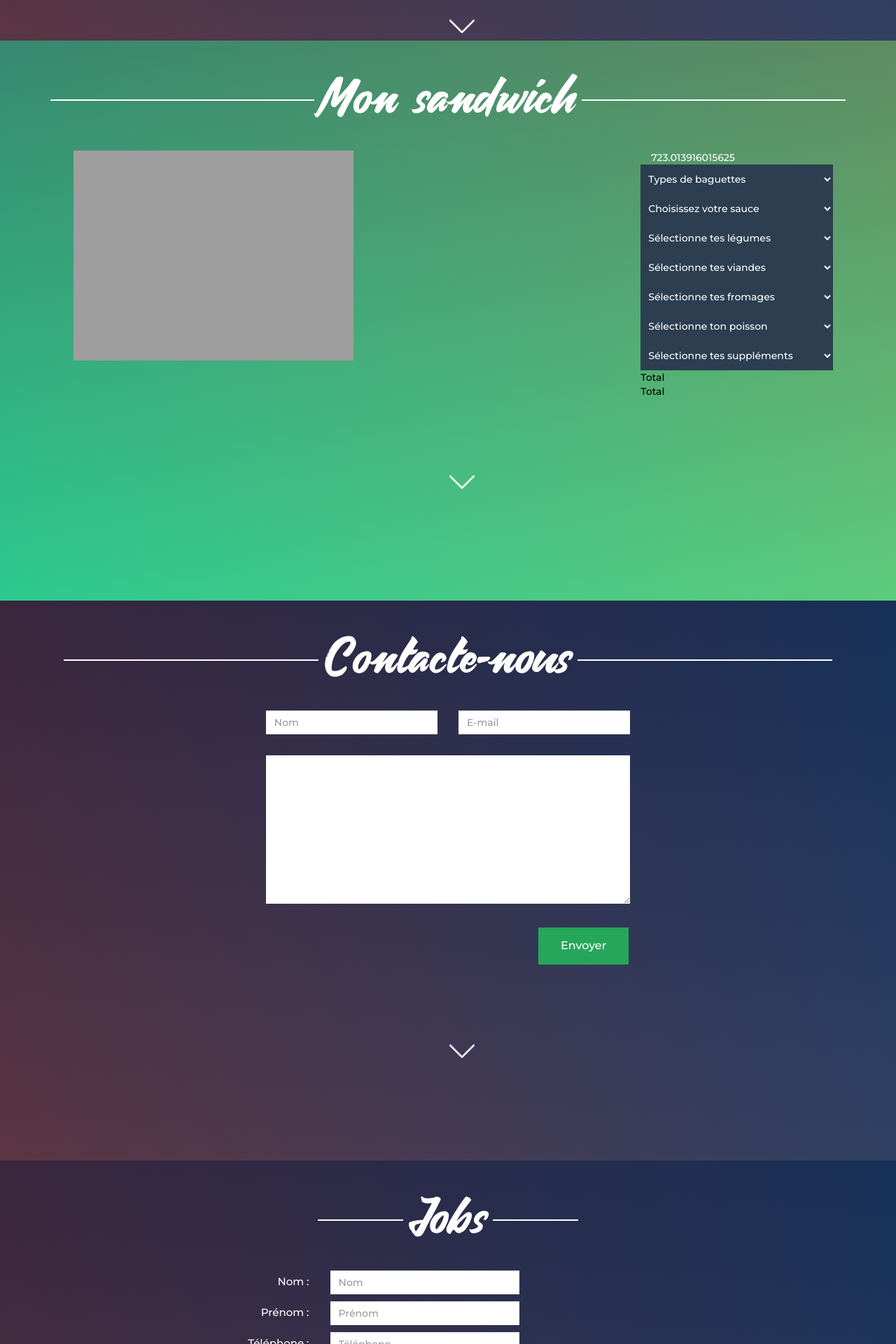
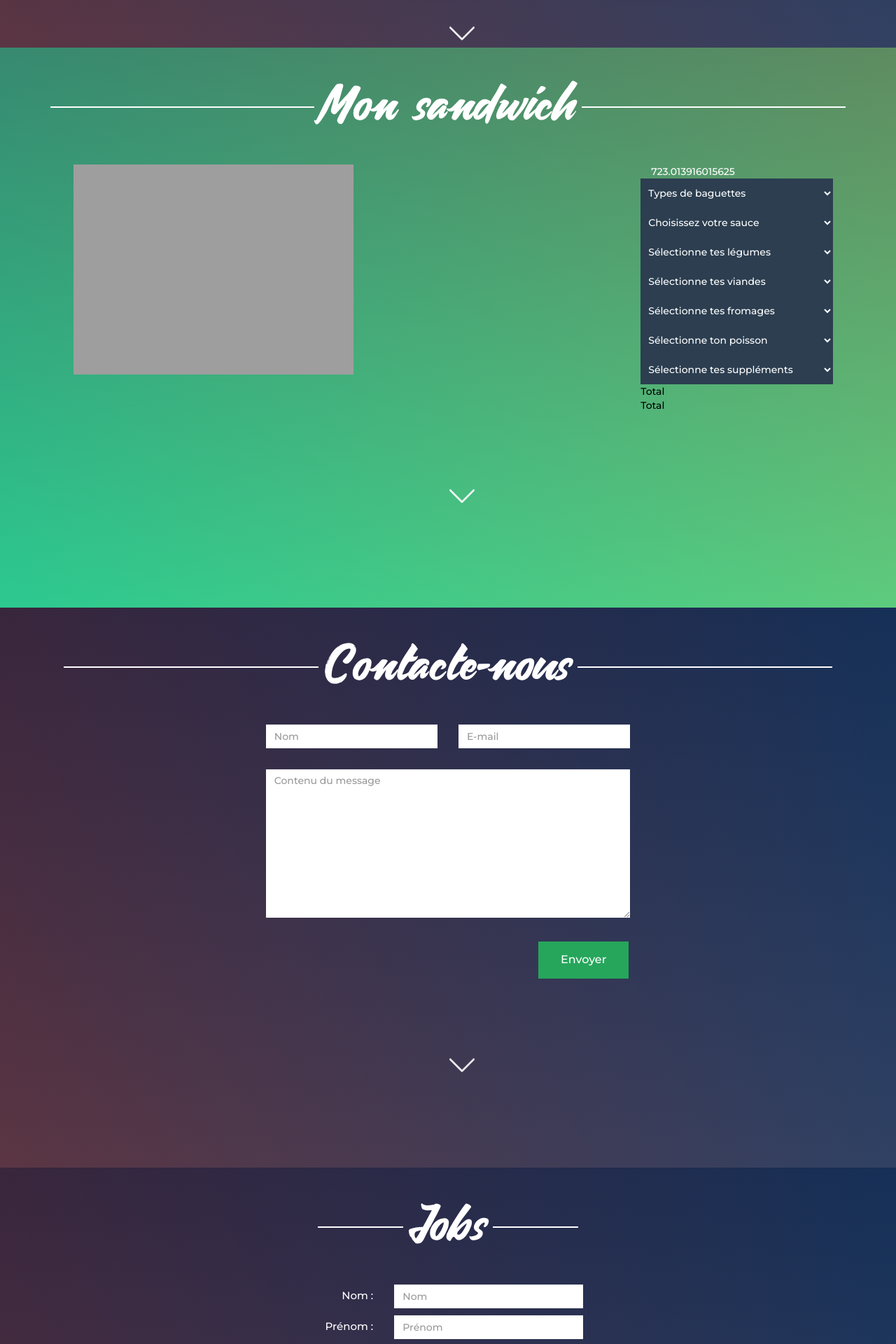
Before and after one commit to Legendthriller69/Sandwicherie, a PHP site: page /index.html in a window 1280 px wide. Shown: the part 1640-3560 px from the top of the page at 70% size. Run offline with PHP 8.4, Linux system fonts and the light colour scheme; some libraries are stand-ins or nearby versions.

Commit message:
Plusieurs petits détails

```diff
--- a/css/main.css
+++ b/css/main.css
@@ -104,7 +104,7 @@ section {
 {
     text-align: center;
     margin-top: 30px;
-	margin-bottom : 20px;
+	margin-bottom : 30px;
     color: #FFFFFF;
     vertical-align: middle;
 }
@@ -169,6 +167,9 @@ section {
     color: white;
     margin-top: 50px;
     font-weight: bolder;
+}
+.col-md-12 {
+	margin : auto;
 }
 
 /*--------------logo section1 ----------------*/
@@ -313,6 +309,9 @@ button {
     padding-top: 15px;
     padding-bottom: 15px;
     text-align: center;
+}
+#section5 {
+	padding-bottom : 100px;
 }
 /*--------------footer----------------*/
 .paddingFooter {
--- a/index.html
+++ b/index.html
@@ -281,7 +281,7 @@
 
 
 <section id="section4" class="background-section">
-    <div class="container-fluid ">
+    <div class="container-fluid">
         <div class="row">
             <div class="col-lg-12">
                 <div class="section-title">
@@ -289,34 +289,35 @@
 				</div>
             </div>
         </div>
+        <form name="contactForm" action="index.php" method="post">
 			<div class="row">
-            <div class="col-md-3">
+				<div class="col-lg-3 hidden-md hidden-sm hidden-xs">
 				</div>
-            <div class="col-md-6">
+				<div class="col-lg-6 col-md-12">
 					<div class="row">
-                    <div class="col-md-6">
-                        <input class="form-control" type="text" placeholder="Nom"/>
+						<div class="col-lg-6">
+							<input class="form-control" name="contactName" type="text" placeholder="Nom"/>
 						</div>
-                    <div class="col-md-6">
-                        <input class="form-control" type="text" placeholder="E-mail"/>
+						<div class="col-lg-6">
+							<input class="form-control" name="contactEmail" type="text" placeholder="E-mail"/>
 						</div>
 					</div>
 					<div class="row ">
-                    <div class="col-md-12">
-                        <textarea class="form-control" rows="10"></textarea>
+						<div class="col-lg-12">
+							<textarea class="form-control" name="contactContent" placeholder="Contenu du message" rows="10"></textarea>
 						</div>
 
 					</div>
 					<div class="row right">
-                    <div class="col-md-12">
-                        <button>Envoyer</button>
+						<div class="col-lg-12">
+							<button name="contactButton">Envoyer</button>
 						</div>
 					</div>
 				</div>
-            <div class="col-md-3">
+				<div class="col-lg-3 hidden-md hidden-sm hidden-xs">
 				</div>
-
 			</div>
+		</form>
         <div class="scrollTo" href="#section5">
             <img src="img/down-arrow.svg" class="arrow">
         </div>
@@ -324,7 +325,7 @@
 </section>
 
 <section id="section5" class="background-section">
-    <div class="container-fluid ">
+    <div class="container-fluid">
         <div class="row">
             <div class="col-lg-12">
                 <div class="section-title"><span><div
@@ -332,68 +333,68 @@
 				</div>
             </div>
         </div>
-
+		<form name="contactForm" action="index.php" method="post">
 			<div class="row">
-            <div class="col-md-4 text-postule-list">
+				<div class="col-lg-5 text-postule-list hidden-md hidden-sm hidden-xs">
 					Nom :
 				</div>
-            <div class="col-md-8 field-postule">
+				<div class="col-lg-7 field-postule col-md-12">
 					<input class="form-control field-marge" type="text" placeholder="Nom"/>
 				</div>
 			</div>
 			<div class="row ">
-            <div class="col-md-4 text-postule-list">
+				<div class="col-lg-5 text-postule-list hidden-md hidden-sm hidden-xs">
 					Prénom :
 				</div>
-            <div class="col-md-8 field-postule">
+				<div class="col-lg-7 field-postule col-md-12">
 					<input class="form-control field-marge" type="text" placeholder="Prénom"/>
 				</div>
 			</div>
 			<div class="row ">
-            <div class="col-md-4 text-postule-list">
+				<div class="col-lg-5 text-postule-list hidden-md hidden-sm hidden-xs">
 					Téléphone :
 				</div>
-            <div class="col-md-8 field-postule">
+				<div class="col-lg-7 field-postule col-md-12">
 					<input class="form-control field-marge" type="text" placeholder="Téléphone"/>
 				</div>
 			</div>
 			<div class="row ">
-            <div class="col-md-4 text-postule-list">
+				<div class="col-lg-5 text-postule-list hidden-md hidden-sm hidden-xs">
 					E-mail :
 				</div>
-            <div class="col-md-8 field-postule">
+				<div class="col-lg-7 field-postule col-md-12">
 					<input class="form-control field-marge" type="text" placeholder="E-mail"/>
 				</div>
 			</div>
 			<div class="row ">
-            <div class="col-md-4 text-postule-list">
+				<div class="col-lg-5 text-postule-list hidden-md hidden-sm hidden-xs">
 					Adresse :
 				</div>
-            <div class="col-md-8 field-postule">
+				<div class="col-lg-7 field-postule col-md-12">
 					<input class="form-control field-marge" type="text" placeholder="Adresse"/>
 				</div>
 			</div>
 			<div class="row ">
-            <div class="col-md-4 text-postule-list">
+				<div class="col-lg-5 text-postule-list hidden-md hidden-sm hidden-xs">
 					Npa :
 				</div>
-            <div class="col-md-8 field-postule">
+				<div class="col-lg-7 field-postule col-md-12">
 					<input class="form-control field-marge" type="text" placeholder="Npa"/>
 				</div>
 			</div>
 			<div class="row ">
-            <div class="col-md-4 text-postule-list">
+				<div class="col-lg-5 text-postule-list hidden-md hidden-sm hidden-xs">
 					Ville :
 				</div>
-            <div class="col-md-8 field-postule">
+				<div class="col-lg-7 field-postule col-md-12">
 					<input class="form-control field-marge" type="text" placeholder="Ville"/>
 				</div>
 			</div>
 			<div class="row ">
-            <div class="col-md-4 text-postule-list">
+				<div class="col-lg-5 text-postule-list hidden-md hidden-sm hidden-xs">
 					Curriculum Vitae :
 				</div>
-            <div class="col-md-8 field-postule" id="holderMax">
+				<div class="col-lg-7 field-postule col-md-12" id="holderMax">
 					<div>Transmets nous ton CV
 						<button type="button" id="goThoughtFile">Parcourir</button>
 						<input type="file" name="cvFile" id="fileName" style="display:none"/>
@@ -402,11 +403,12 @@
 				</div>
 			</div>
 			<div class="row right">
-            <div class="col-md-8 send-postule">
+				<div class="col-lg-7 send-postule col-md-12 col-sm-12 col-xs-12">
 					<button>Envoyer</button>
 				</div>
-            <div class="col-md-4"></div>
+				<div class="col-lg-5"></div>
 			</div>
+		</form>
 	</div>
 </section>
 
@@ -418,8 +420,9 @@
                 <p class="paddingFooter">Tel : 079 955 01 47</p>
             </div>
             <div class="col-sm-4 madeLove">
-                made with <span class="heart heartbeat">&#9825;</span> in switzerland
+                made with <div class="heart heartbeat">&#9825;</div> in switzerland
             </div>
+			<div></div>
         </div>
     </div>
 </footer>
--- a/index.php
+++ b/index.php
@@ -524,7 +524,6 @@
 
 <section id="section4" class="background-section">
     <div class="container-fluid ">
-		<form name="contactForm" action="index.php" method="post">
 		<div class="row">
 			<div class="col-lg-12">
 				<div class="section-title"><span><div
@@ -532,6 +531,7 @@
 				</div>
 			</div>
 		</div>
+		<form name="contactForm" action="index.php" method="post">
 			<div class="row">
 				<div class="col-md-3">
 				</div>
@@ -568,7 +568,6 @@
 
 <section id="section5" class="background-section">
     <div class="container-fluid ">
-		<form name="contactForm" action="index.php" method="post">
         <div class="row">
             <div class="col-lg-12">
                 <div class="section-title"><span><div
@@ -576,6 +575,7 @@
 				</div>
             </div>
         </div>
+		<form name="contactForm" action="index.php" method="post">
 			<div class="row">
 				<div class="col-md-4 text-postule-list">
 					Nom :
@@ -649,6 +649,7 @@
 					<button name="cvButton">Envoyer</button>
 				</div>
 			</div>
+		</form>
 	</div>
 </section>
 
```
Also changed, not shown: other parts of css/main.css (+20 -28 lines). Lines whose indentation alone changed are shown as unchanged.
